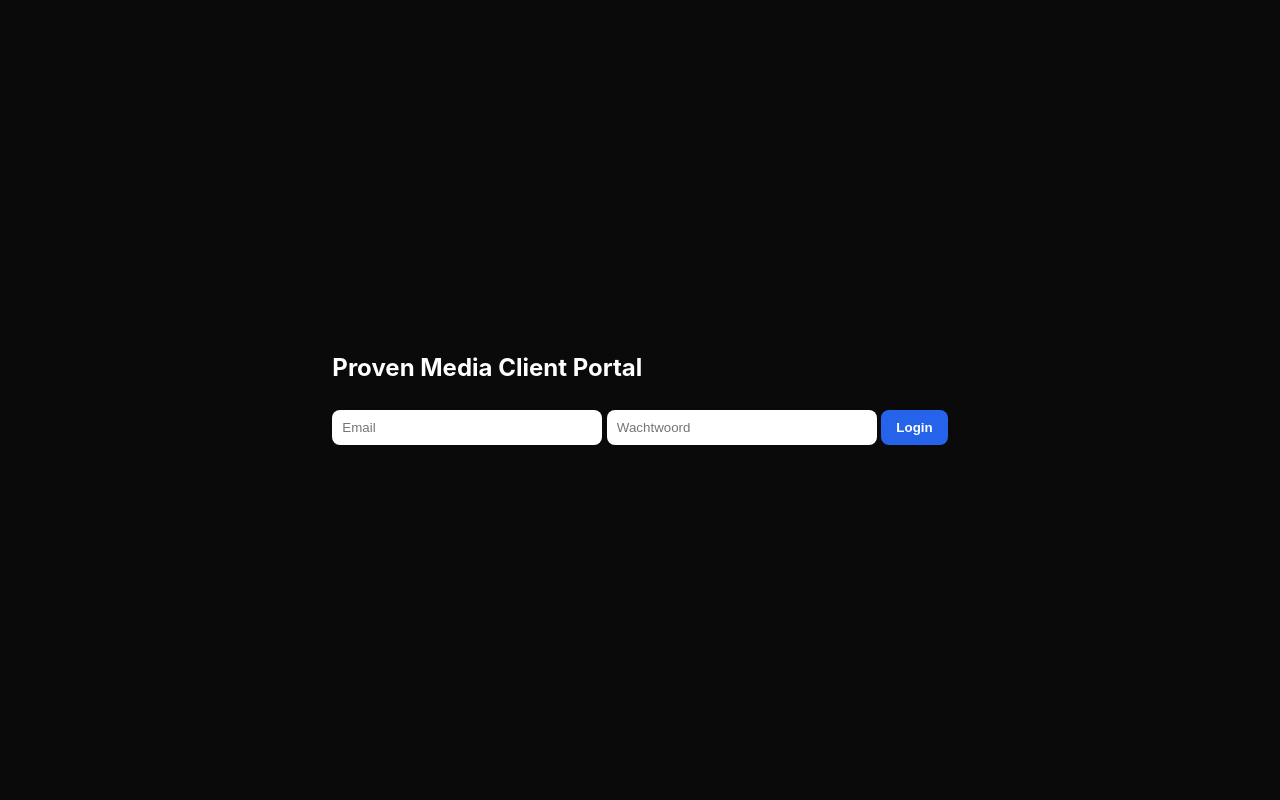
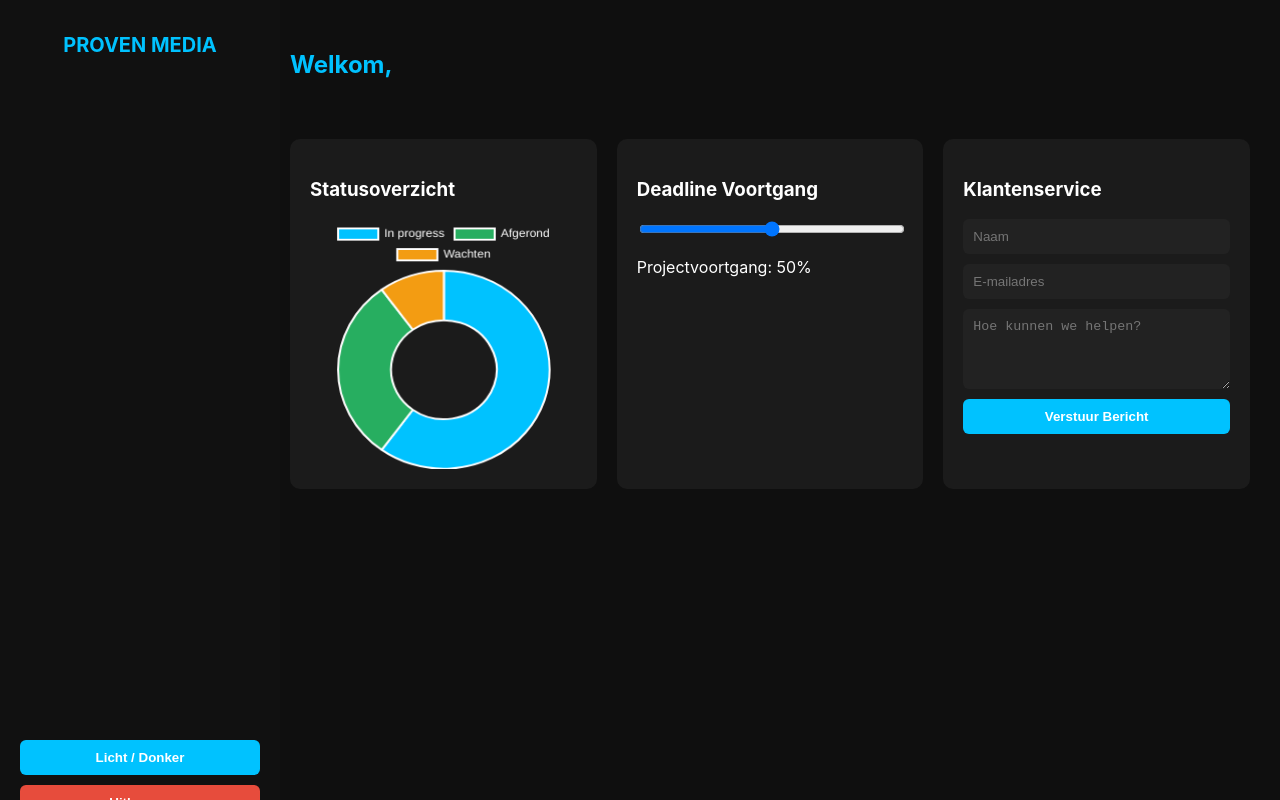
Before and after one commit to ImTimmee/clientportal-proven, a plain HTML site: page index.html in a window 1280 px wide. Drawn offline with nearby package versions, Linux system fonts and the light colour scheme.

Commit message:
Update index.html

```diff
--- a/index.html
+++ b/index.html
@@ -3,24 +3,230 @@
 <head>
   <meta charset="UTF-8">
   <meta name="viewport" content="width=device-width, initial-scale=1.0">
-  <title>Proven Media Portal</title>
-  <link rel="stylesheet" href="style.css">
+  <title>Proven Media Klantenportaal</title>
+  <link rel="stylesheet" href="https://cdn.jsdelivr.net/npm/chart.js">
+  <style>
+    :root {
+      --bg-dark: #0f0f0f;
+      --bg-light: #f8f8f8;
+      --text-dark: #fff;
+      --text-light: #111;
+      --accent: #00c2ff;
+    }
+
+    body {
+      margin: 0;
+      font-family: 'Inter', sans-serif;
+      background: var(--bg-dark);
+      color: var(--text-dark);
+      display: flex;
+      transition: background 0.4s, color 0.4s;
+    }
+
+    body.light {
+      background: var(--bg-light);
+      color: var(--text-light);
+    }
+
+    /* Sidebar */
+    .sidebar {
+      width: 240px;
+      background: #111;
+      color: white;
+      height: 100vh;
+      display: flex;
+      flex-direction: column;
+      justify-content: space-between;
+      padding: 20px;
+      position: fixed;
+    }
+
+    .sidebar h1 {
+      text-align: center;
+      font-size: 20px;
+      color: var(--accent);
+      margin-bottom: 40px;
+    }
+
+    .sidebar button {
+      width: 100%;
+      padding: 10px;
+      border: none;
+      border-radius: 6px;
+      cursor: pointer;
+      margin-top: 10px;
+      font-weight: bold;
+    }
+
+    .toggle-theme {
+      background: var(--accent);
+      color: #fff;
+    }
+
+    .logout {
+      background: #e74c3c;
+      color: white;
+    }
+
+    /* Main */
+    .main {
+      margin-left: 260px;
+      flex: 1;
+      padding: 30px;
+    }
+
+    .top-bar {
+      display: flex;
+      justify-content: space-between;
+      align-items: center;
+      margin-bottom: 40px;
+    }
+
+    .top-bar h2 {
+      color: var(--accent);
+    }
+
+    .cards {
+      display: grid;
+      grid-template-columns: repeat(auto-fit, minmax(300px, 1fr));
+      gap: 20px;
+    }
+
+    .card {
+      background: #1b1b1b;
+      border-radius: 10px;
+      padding: 20px;
+      transition: all 0.3s;
+    }
+
+    body.light .card {
+      background: #fff;
+      color: #111;
+    }
+
+    .card:hover {
+      transform: translateY(-3px);
+    }
+
+    form {
+      display: flex;
+      flex-direction: column;
+      gap: 10px;
+    }
+
+    form input, form textarea, form button {
+      padding: 10px;
+      border: none;
+      border-radius: 6px;
+    }
+
+    form input, form textarea {
+      background: #222;
+      color: white;
+    }
+
+    form button {
+      background: var(--accent);
+      color: white;
+      font-weight: bold;
+      cursor: pointer;
+    }
+
+    canvas {
+      width: 100% !important;
+      height: 250px !important;
+    }
+
+    .slider {
+      width: 100%;
+    }
+
+    @media (max-width: 768px) {
+      .sidebar {
+        position: relative;
+        width: 100%;
+        height: auto;
+        flex-direction: row;
+      }
+      .main {
+        margin-left: 0;
+      }
+    }
+  </style>
 </head>
 <body>
-  <div id="login">
-    <h2>Proven Media Client Portal</h2>
-    <input type="email" id="email" placeholder="Email">
-    <input type="password" id="password" placeholder="Wachtwoord">
-    <button id="loginBtn">Login</button>
-    <p id="error"></p>
+  <div class="sidebar">
+    <div>
+      <h1>PROVEN MEDIA</h1>
+    </div>
+    <div>
+      <button class="toggle-theme" id="themeToggle">Licht / Donker</button>
+      <button class="logout" id="logoutBtn">Uitloggen</button>
+    </div>
   </div>
 
-  <div id="dashboard" style="display:none;">
-    <h2>Welkom, <span id="userEmail"></span></h2>
-    <button id="logoutBtn">Uitloggen</button>
-    <div id="projectList"></div>
+  <div class="main">
+    <div class="top-bar">
+      <h2>Welkom, <span id="userEmail"></span></h2>
+    </div>
+
+    <div class="cards">
+      <div class="card">
+        <h3>Statusoverzicht</h3>
+        <canvas id="statusChart"></canvas>
+      </div>
+
+      <div class="card">
+        <h3>Deadline Voortgang</h3>
+        <input type="range" min="0" max="100" value="50" class="slider">
+        <p>Projectvoortgang: <span id="progressValue">50%</span></p>
+      </div>
+
+      <div class="card">
+        <h3>Klantenservice</h3>
+        <form action="https://formspree.io/f/xpwyeeoe" method="POST">
+          <input type="text" name="name" placeholder="Naam" required>
+          <input type="email" name="email" placeholder="E-mailadres" required>
+          <textarea name="message" placeholder="Hoe kunnen we helpen?" rows="4" required></textarea>
+          <button type="submit">Verstuur Bericht</button>
+        </form>
+      </div>
+    </div>
+
+    <div id="projectList" style="margin-top: 40px;"></div>
   </div>
 
   <script type="module" src="script.js"></script>
+  <script src="https://cdn.jsdelivr.net/npm/chart.js"></script>
+  <script>
+    // Chart.js demo chart (kan straks data-driven worden)
+    const ctx = document.getElementById('statusChart');
+    new Chart(ctx, {
+      type: 'doughnut',
+      data: {
+        labels: ['In progress', 'Afgerond', 'Wachten'],
+        datasets: [{
+          data: [60, 30, 10],
+          backgroundColor: ['#00c2ff', '#27ae60', '#f39c12'],
+        }]
+      },
+      options: {
+        plugins: { legend: { labels: { color: 'white' } } }
+      }
+    });
+
+    // Slider update
+    const slider = document.querySelector('.slider');
+    const progressValue = document.getElementById('progressValue');
+    slider.addEventListener('input', () => {
+      progressValue.textContent = slider.value + '%';
+    });
+
+    // Theme toggle
+    const toggle = document.getElementById('themeToggle');
+    toggle.addEventListener('click', () => {
+      document.body.classList.toggle('light');
+    });
+  </script>
 </body>
 </html>
```
